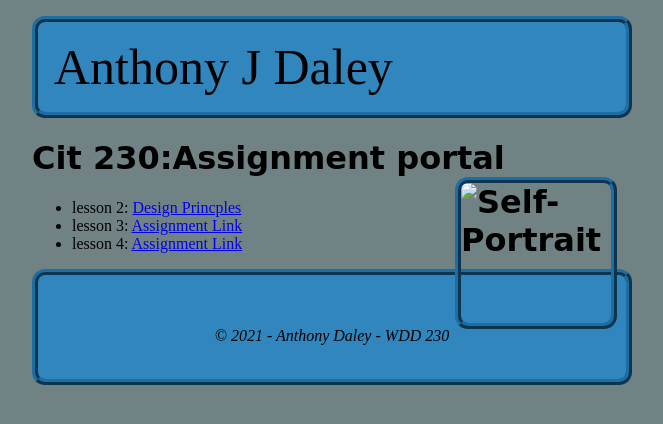
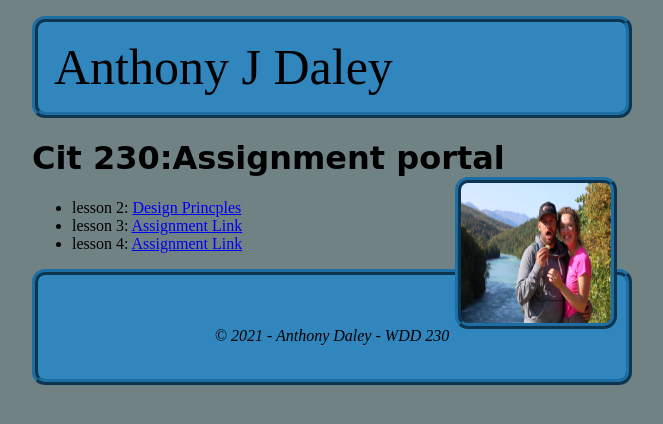
Before and after one commit to Tonyjdaley/Tonyjdaley, a plain HTML site: page index.html in a window 1280 px wide. Shown: the whole page, without its empty margins (308-971 px from the left). Drawn offline with Linux system fonts and the light colour scheme.

Commit message:
Update index.html

```diff
--- a/index.html
+++ b/index.html
@@ -15,7 +15,7 @@
         </header>
 
     <h1>Cit 230:Assignment portal
-        <img class= "main-portrait" src="5CA64236-4A0F-4668-A866-0AEFCE93A9DA - Tony Daley.jpeg" alt="Self-Portrait">
+        <img class= "main-portrait" src="HTML/5CA64236-4A0F-4668-A866-0AEFCE93A9DA - Tony Daley.jpeg" alt="Self-Portrait">
     </h1>
 
     <ul>
```
